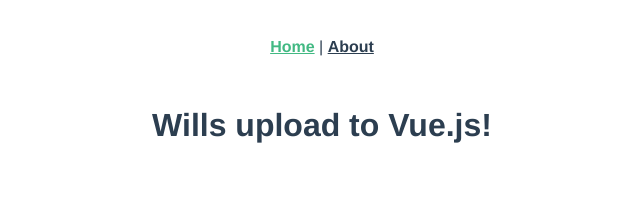
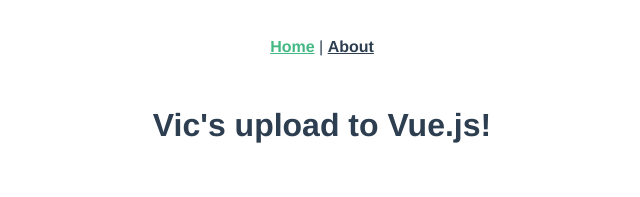
Before and after one commit to vjuska/community_resume, a Vue app: page / in a window 1280 px wide. Shown: the top 197 px of the page, without its empty margins (318-958 px from the left). Built offline with nearby package versions, Linux system fonts and the light colour scheme.

Commit message:
change comment message

```diff
--- a/src/views/Home.vue
+++ b/src/views/Home.vue
@@ -10,7 +10,7 @@
 export default {
   data: function () {
     return {
-      message: "Wills upload to Vue.js!",
+      message: "Vic's upload to Vue.js!",
     };
   },
   created: function () {},
```
